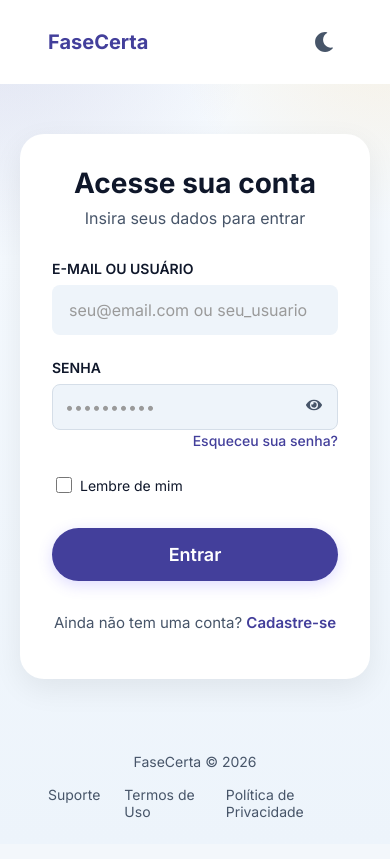
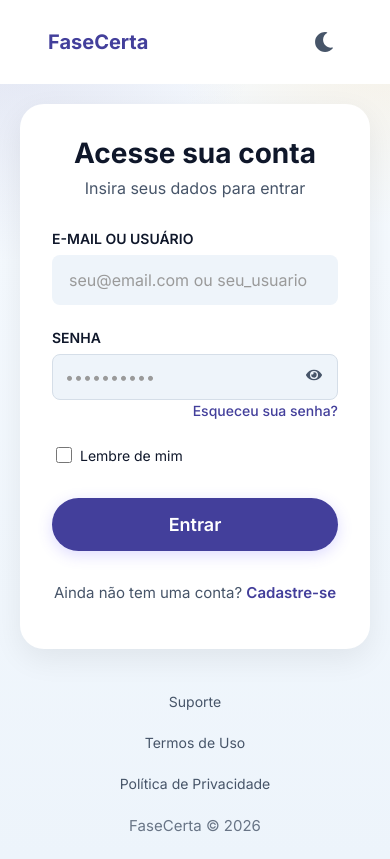
Before and after one commit to CS-PI-2026-FaseCerta/front-end, a React (Create React App) app: page / in a window 390 px wide. Built offline with nearby package versions, Linux system fonts and the light colour scheme.

Commit message:
style-modificação-do-footer-global-para-responsividade-mobile-correta

```diff
--- a/src/global/components/Footer/Footer.css
+++ b/src/global/components/Footer/Footer.css
@@ -26,8 +26,21 @@
 /* --- Responsividade --- */
 @media (max-width: 768px) {
     .page-footer {
-        padding: 16px 24px;
+        padding: 10px 16px 30px 16px;
         flex-direction: column;
-        gap: 16px;
+        gap: 24px;
+        text-align: center;
+    }
+
+    .footer-links {
+        flex-direction: column;
+        gap: 12px;
+        order: 1;
+    }
+
+    .copyright {
+        order: 2;
+        font-size: 15px;
+        opacity: 0.8;
     }
 }
```
